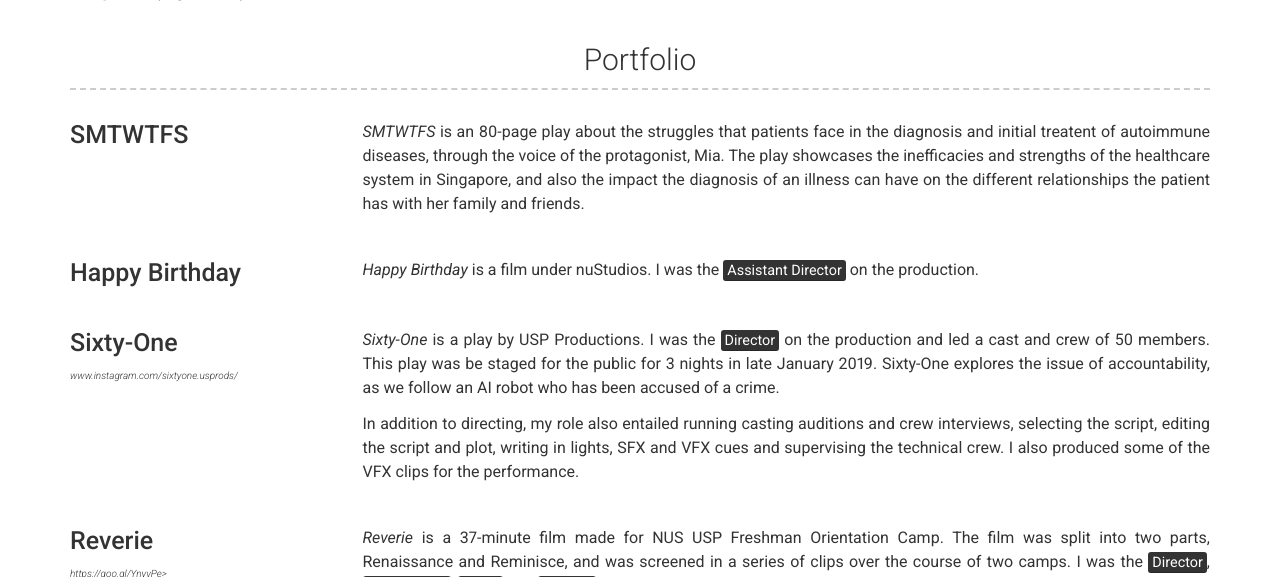
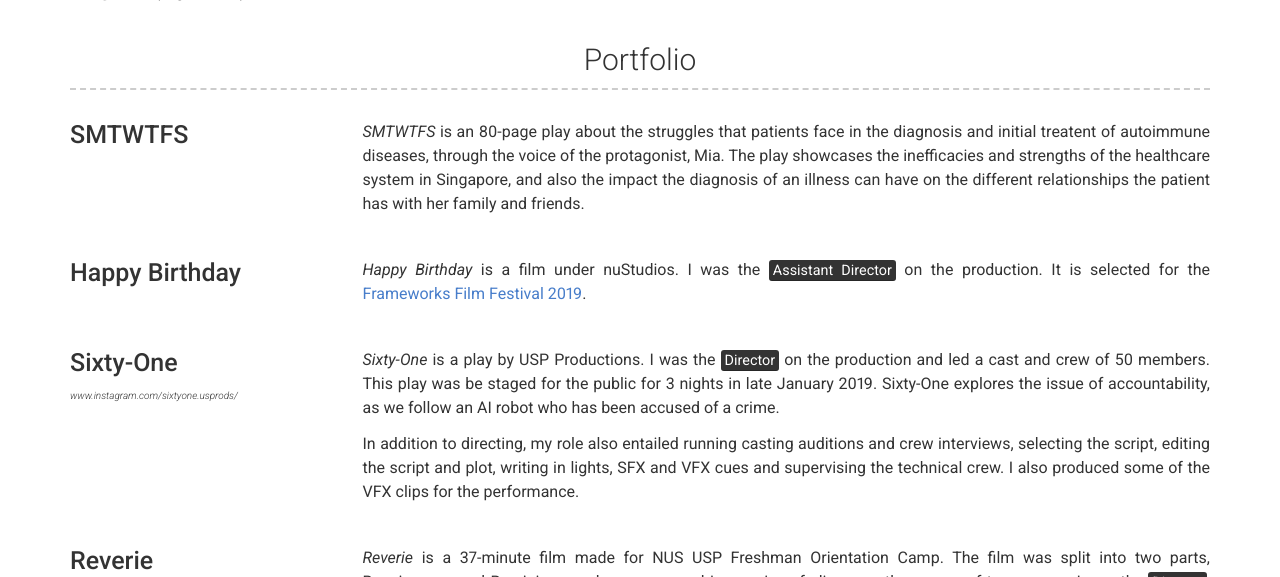
Before and after one commit to AnuKritiW/modern-resume-theme-site, a Jekyll site: the page built from index.md, in a window 1280 px wide and 900 px high, scrolled down 1974 px, cut to the strip 0-577 px from the top of the window. Built offline with Jekyll 4.4.1, drawn with Linux system fonts in a browser that asks for light colours.

Commit message:
Update Portfolio.

```diff
--- a/_data/portfolio.yml
+++ b/_data/portfolio.yml
@@ -9,7 +9,7 @@
 
 - name: Happy Birthday
   description: |
-    *Happy Birthday* is a film under nuStudios. I was the <mark>Assistant Director</mark> on the production.
+    *Happy Birthday* is a film under nuStudios. I was the <mark>Assistant Director</mark> on the production. It is selected for the [Frameworks Film Festival 2019](https://www.frameworksfilmfestival.com/).
 
 - name: Sixty-One
   link: www.instagram.com/sixtyone.usprods/
```
Also changed, not shown: images/Transit_HonorableMention_Frameworks2018.png (added).
